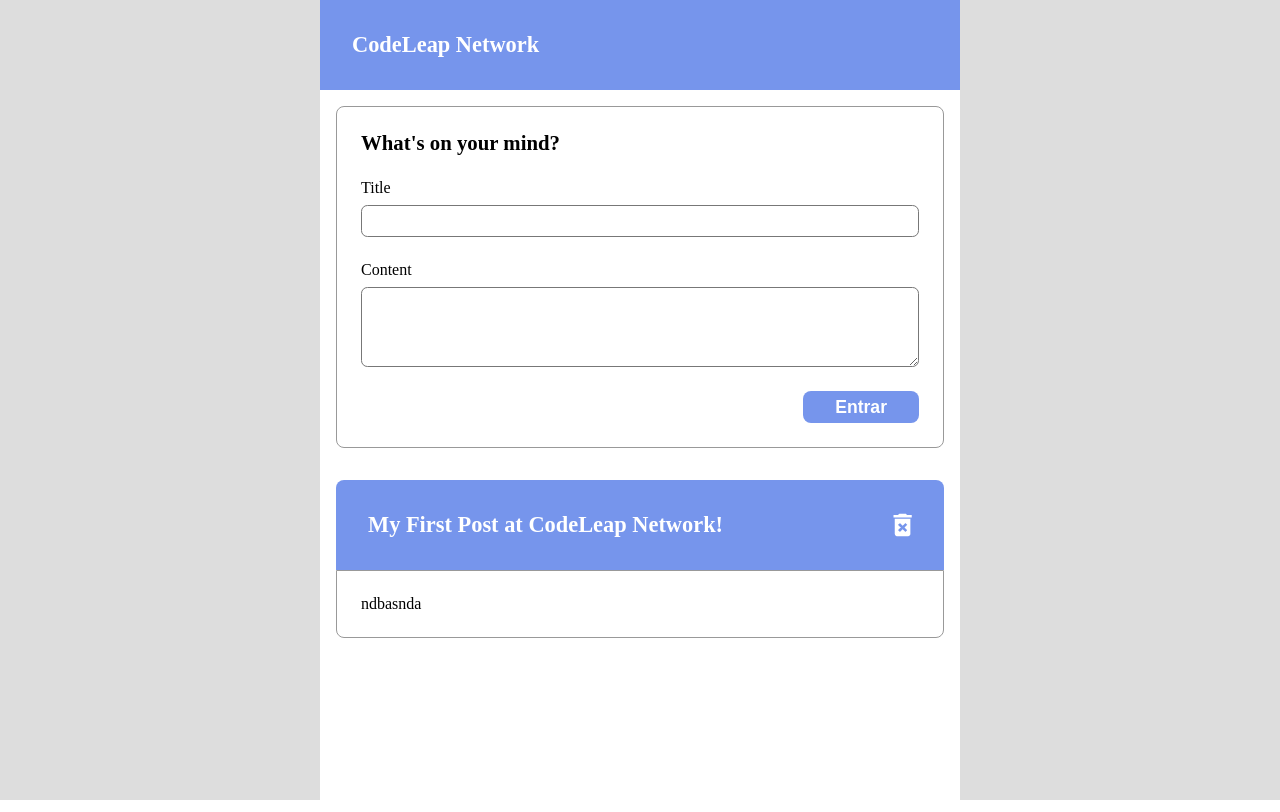
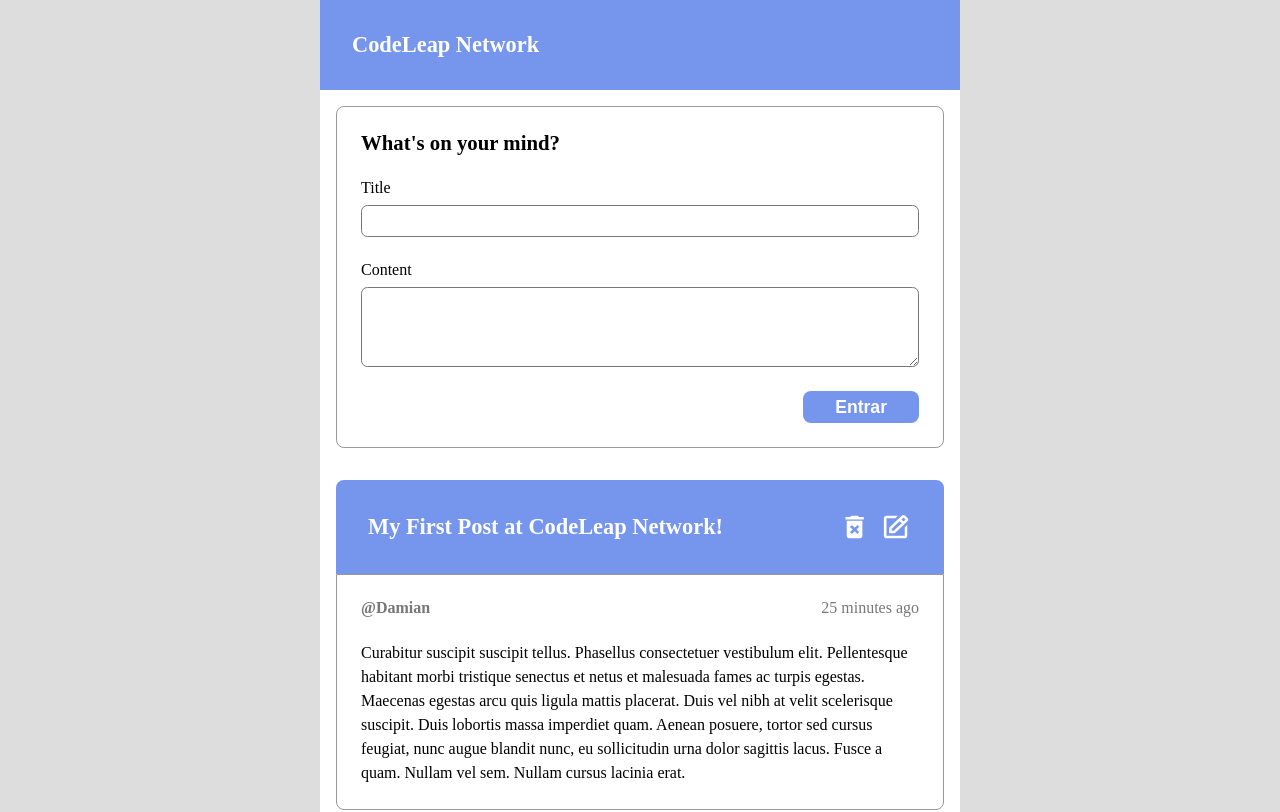
Before and after one commit to damian-nestea/front-end-test, a React (Vite) app in the folder front-end-test/: page /main in a window 1280 px wide. Shown: the top 812 px of the page. Built offline with nearby package versions, Linux system fonts and the light colour scheme.

Commit message:
feat create the post component and stylization

```diff
--- a/front-end-test/src/Components/Post/Post.jsx
+++ b/front-end-test/src/Components/Post/Post.jsx
@@ -6,8 +6,13 @@
   Title,
   RemoveAndEditIcons,
   Icon,
+  PostInfo,
+  UserPost,
+  PostTime,
+  Content,
 } from "./postStyles";
 import removeIcon from "../../assets/removeIcon.png";
+import editIcon from "../../assets/editIcon.png";
 
 const Post = () => {
   return (
@@ -16,9 +21,24 @@
         <Title>My First Post at CodeLeap Network!</Title>
         <RemoveAndEditIcons>
           <Icon src={removeIcon} />
+          <Icon src={editIcon} />
         </RemoveAndEditIcons>
       </TitleContainer>
-      <PostContainer>ndbasnda</PostContainer>
+      <PostContainer>
+        <PostInfo>
+          <UserPost>@Damian</UserPost>
+          <PostTime>25 minutes ago</PostTime>
+        </PostInfo>
+        <Content>
+          Curabitur suscipit suscipit tellus. Phasellus consectetuer vestibulum
+          elit. Pellentesque habitant morbi tristique senectus et netus et
+          malesuada fames ac turpis egestas. Maecenas egestas arcu quis ligula
+          mattis placerat. Duis vel nibh at velit scelerisque suscipit. Duis
+          lobortis massa imperdiet quam. Aenean posuere, tortor sed cursus
+          feugiat, nunc augue blandit nunc, eu sollicitudin urna dolor sagittis
+          lacus. Fusce a quam. Nullam vel sem. Nullam cursus lacinia erat.
+        </Content>
+      </PostContainer>
     </MainContainer>
   );
 };
--- a/front-end-test/src/Components/Post/postStyles.jsx
+++ b/front-end-test/src/Components/Post/postStyles.jsx
@@ -11,7 +11,7 @@
   border-bottom-left-radius: 0.5rem;
   display: flex;
   flex-direction: column;
-  gap: 0.5rem;
+  gap: 1.5rem;
   padding: 1.5rem;
 `;
 export const TitleContainer = styled.div`
@@ -29,6 +29,25 @@
   color: #fff;
 `;
 export const RemoveAndEditIcons = styled.div`
+  height: 20%;
   display: flex;
+  align-items: center;
+  gap: 1rem;
 `;
-export const Icon = styled.img``;
+export const Icon = styled.img`
+  height: 100%;
+`;
+export const PostInfo = styled.div`
+  display: flex;
+  justify-content: space-between;
+`;
+export const UserPost = styled.p`
+  color: #777777;
+  font-weight: 700;
+`;
+export const PostTime = styled.p`
+  color: #777777;
+`;
+export const Content = styled.p`
+  line-height: 1.5rem;
+`;
--- a/front-end-test/src/Pages/MainPage/MainPage.jsx
+++ b/front-end-test/src/Pages/MainPage/MainPage.jsx
@@ -17,6 +17,7 @@
       <MainContainer>
         <CreatePost />
         <Post />
+        <Post />
       </MainContainer>
     </PageBackground>
   );
```
Also changed, not shown: front-end-test/src/assets/editIcon.png (added).
